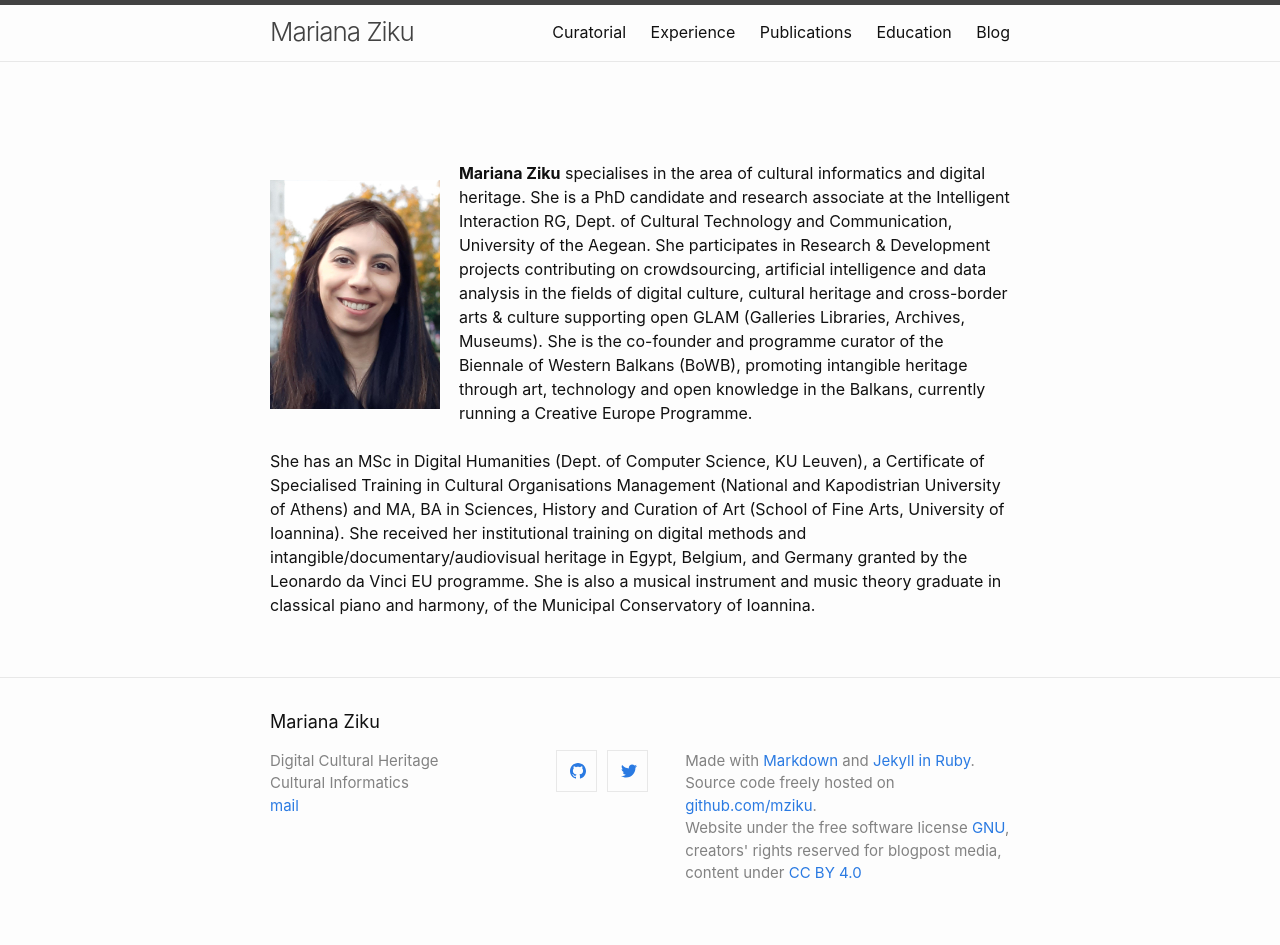
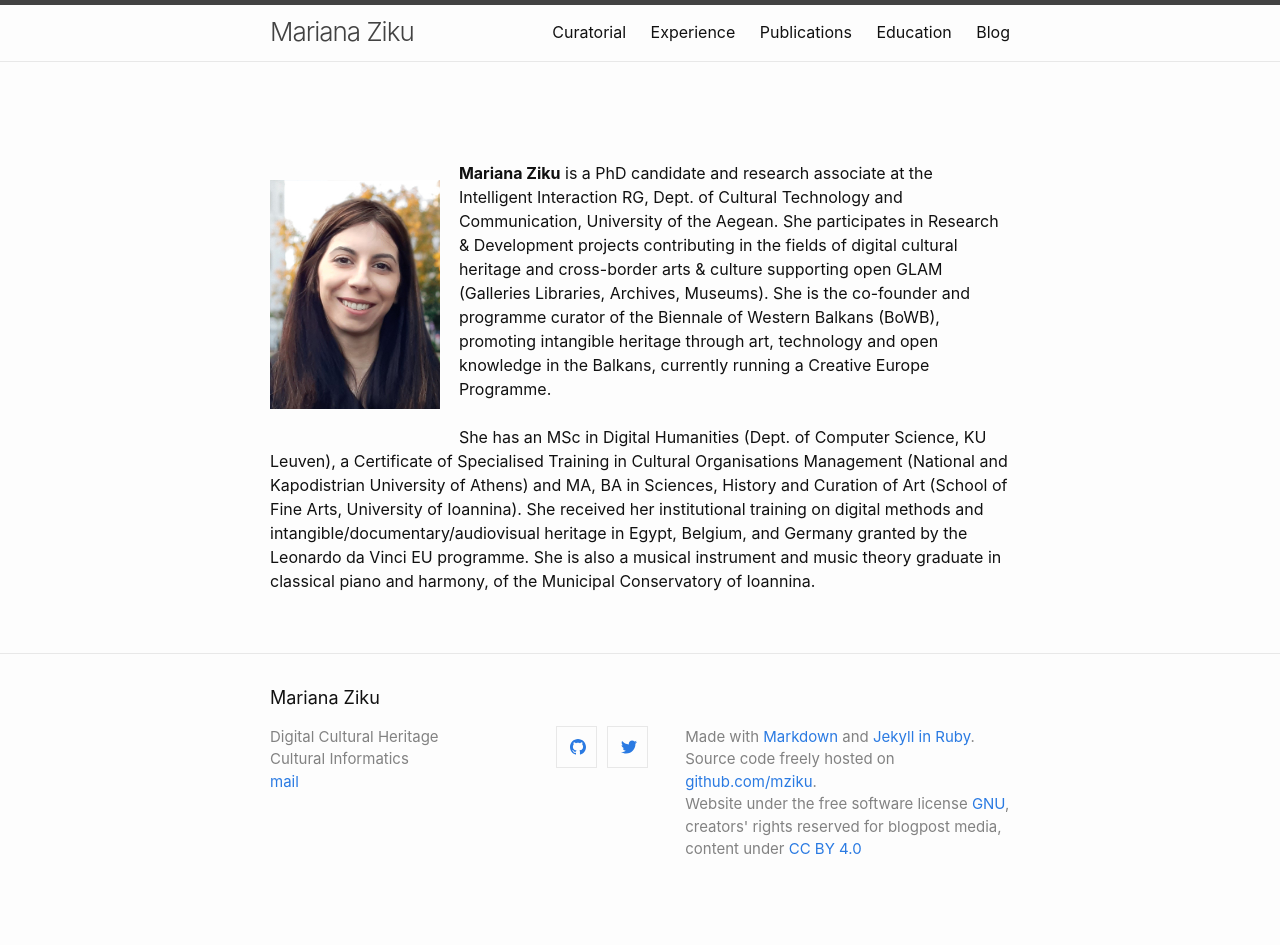
Before and after one commit to mziku/mziku.github.io, a Jekyll site: the page built from index.md, in a window 1280 px wide. Built offline with Jekyll 4.4.1, drawn with Linux system fonts in a browser that asks for light colours; after the commit the page ends 921 px from its top, so only the background shows below that.

Commit message:
Update index.md

```diff
--- a/index.md
+++ b/index.md
@@ -4,7 +4,7 @@ layout: page
 
 <br>
 <p style="float: left;"><img src="https://mziku.github.io/images/mziku-portrait300x404px.jpg" style="float:left; margin-top:5mm; margin-right:5mm; margin-bottom:5mm; margin-left:5;" alt="mariana-ziku-profile-picture" width="170" height="auto"></p>
-**Mariana Ziku** specialises in the area of cultural informatics and digital heritage. She is a PhD candidate and research associate at the Intelligent Interaction RG, Dept. of Cultural Technology and Communication, University of the Aegean. She participates in Research & Development projects contributing on crowdsourcing, artificial intelligence and data analysis in the fields of digital culture, cultural heritage and cross-border arts & culture supporting open GLAM (Galleries Libraries, Archives, Museums). She is the co-founder and programme curator of the Biennale of Western Balkans (BoWB), promoting intangible heritage through art, technology and open knowledge in the Balkans, currently running a Creative Europe Programme.
+**Mariana Ziku** is a PhD candidate and research associate at the Intelligent Interaction RG, Dept. of Cultural Technology and Communication, University of the Aegean. She participates in Research & Development projects contributing in the fields of digital cultural heritage and cross-border arts & culture supporting open GLAM (Galleries Libraries, Archives, Museums). She is the co-founder and programme curator of the Biennale of Western Balkans (BoWB), promoting intangible heritage through art, technology and open knowledge in the Balkans, currently running a Creative Europe Programme.
 <br>
 <br>
 She has an MSc in Digital Humanities (Dept. of Computer Science, KU Leuven), a Certificate of Specialised Training in Cultural Organisations Management (National and Kapodistrian University of Athens) and MA, BA in Sciences, History and Curation of Art (School of Fine Arts, University of Ioannina). She received her institutional training on digital methods and intangible/documentary/audiovisual heritage in Egypt, Belgium, and Germany granted by the Leonardo da Vinci EU programme. She is also a musical instrument and music theory graduate in classical piano and harmony, of the Municipal Conservatory of Ioannina.
```
